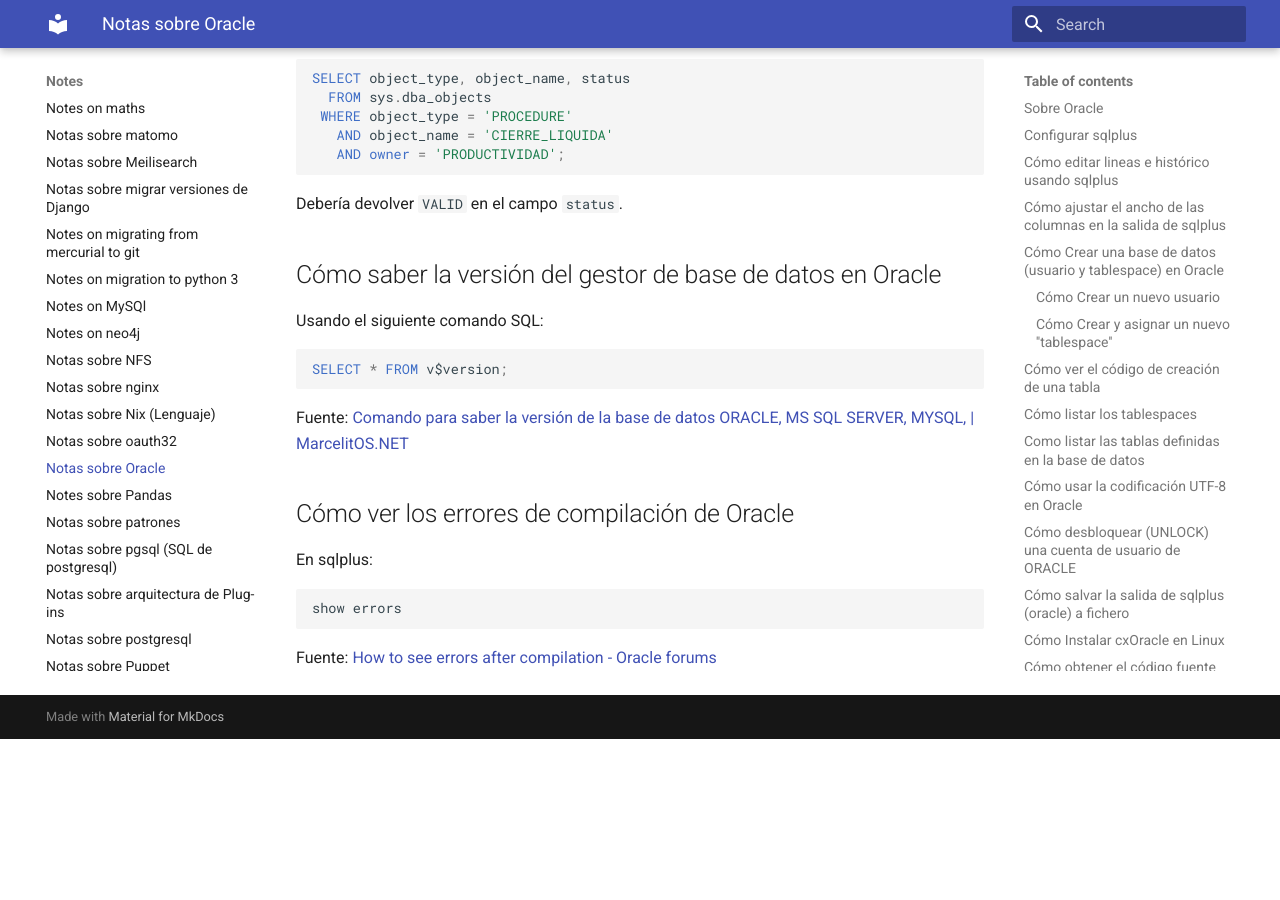
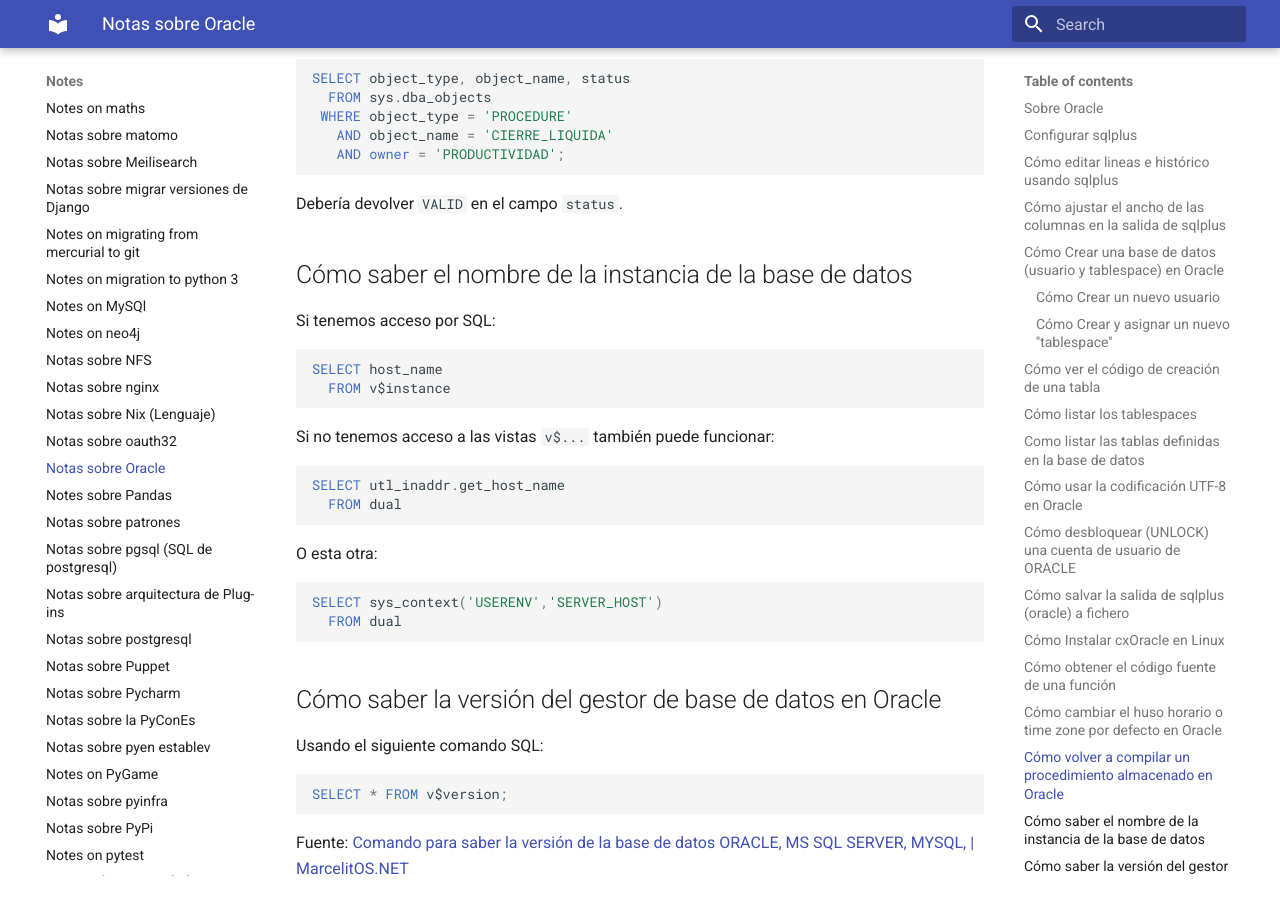
Before and after one commit to euribates/notes, an MkDocs documentation site: the page built from docs/notes-on-oracle.md, in a window 1280 px wide and 900 px high, scrolled down 8587 px. Built offline with MkDocs 1.6.1 and Material for MkDocs 9.7.7, drawn with Linux system fonts in a browser that asks for light colours; before the commit the page ends 9326 px from its top, so only the background shows below that.

Commit message:
Mejoras docs oracle y vue

````diff
--- a/docs/notes-on-oracle.md
+++ b/docs/notes-on-oracle.md
@@ -461,6 +461,28 @@ SELECT object_type, object_name, status
 
 Debería devolver `VALID` en el campo `status`.
 
+## Cómo saber el nombre de la instancia de la base de datos
+
+Si tenemos acceso por SQL:
+
+```sql
+SELECT host_name
+  FROM v$instance
+```
+
+Si no tenemos acceso a las vistas `v$...` también puede funcionar:
+
+```sql
+SELECT utl_inaddr.get_host_name
+  FROM dual
+```
+
+O esta otra:
+
+```sql
+SELECT sys_context('USERENV','SERVER_HOST')
+  FROM dual
+```
 ## Cómo saber la versión del gestor de base de datos en Oracle
 
 Usando el siguiente comando SQL:
--- a/docs/notes-on-vue.md
+++ b/docs/notes-on-vue.md
@@ -67,7 +67,7 @@ let app = Vue.createApp({
         console.log('Vue 3 mounted');
         },
     methods: {                           /* methods */
-        increment_counter: function() {
+        incrementCounter: function() {
             this.counter++;              /* Use this to access state */
             },
         },
@@ -75,6 +75,17 @@ let app = Vue.createApp({
 
 app.mount('#app');
 ```
+
+Ahora, para que esto funcione, necesitamos definir el siguiente código
+Html:
+
+```html
+    <div id="app">
+      <button @click="incrementCounter">Counter is: [[ counter ]]</button>
+    </div>
+```
+
+
 
 Notas sobre este ejemplo:
 
@@ -97,3 +108,17 @@ Notas sobre este ejemplo:
 
 - Es necesario montar la aplicación sobre un árbol de componentes DOM, esto se
   hace en la última línea del código.
+
+- La vinculación entre el area de la páfina web y el codigo Vue que gestiona
+  ese area se realiza usando el identificador Html, en este caso `app` (Pero
+  podria sere cualquier otro valor, siempre que mantegamos la referencia
+  consistente entre Html y Javascript.
+
+- Para mostrar un valor de los definidos en la función `data`, usamos las
+  marcas `[[` y `]]`, ya que así lo definimos al inicializar Vue. Esto lo
+  hacemos para que no entren en conflicto, ya que el marcado por defecto
+  de Vue, unsaod `{{` y `}}`, es identico al de Django.
+
+- POdemos ejecutar los **metodos** definidos en la clave `methods`, con la
+  sintaxis `@event="<nombre del evento>"`. En el ejemplo mostrado:
+  `@click="incrementCounter"`.
````
